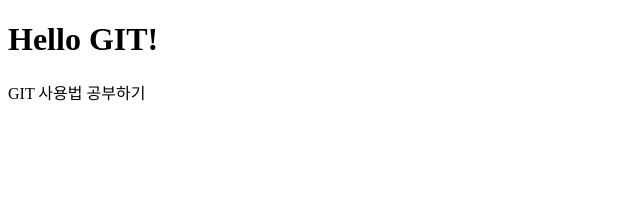
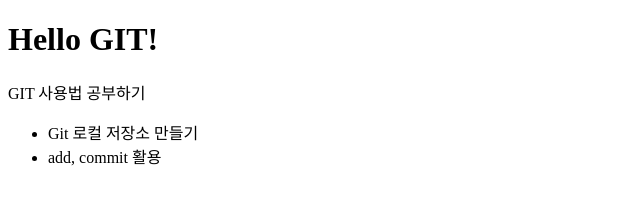
Before and after one commit to ta6197-sys/skala-intro, a plain HTML site: page index.html in a window 1280 px wide. Shown: the whole page, without its empty margins (0-640 px from the left). Drawn offline with Linux system fonts and the light colour scheme.

Commit message:
로컬 변경

```diff
--- a/index.html
+++ b/index.html
@@ -8,5 +8,9 @@
 <body>
     <h1>Hello GIT!</h1>
     <p>GIT  사용법 공부하기</p>
+    <ul>
+        <li>Git 로컬 저장소 만들기</li>
+        <li>add, commit 활용</li>
+    </ul>
 </body>
 </html>
```
